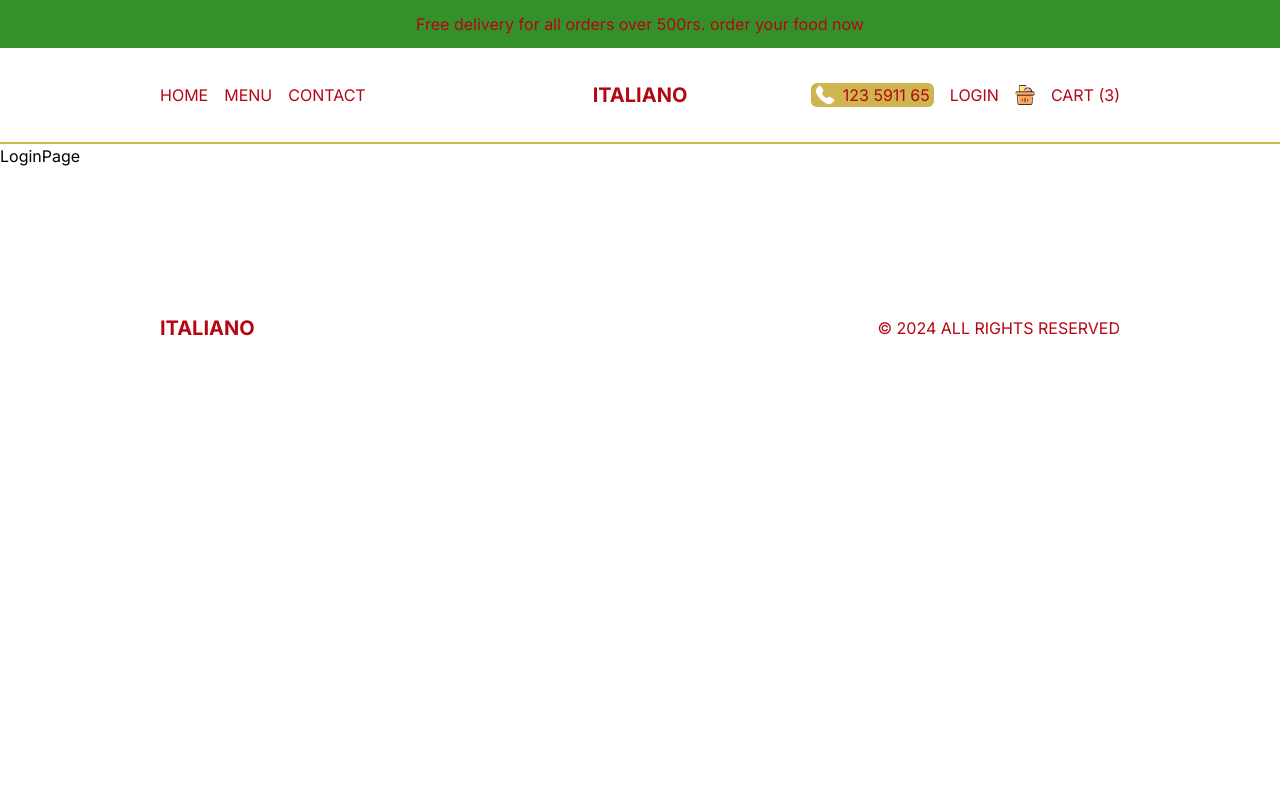
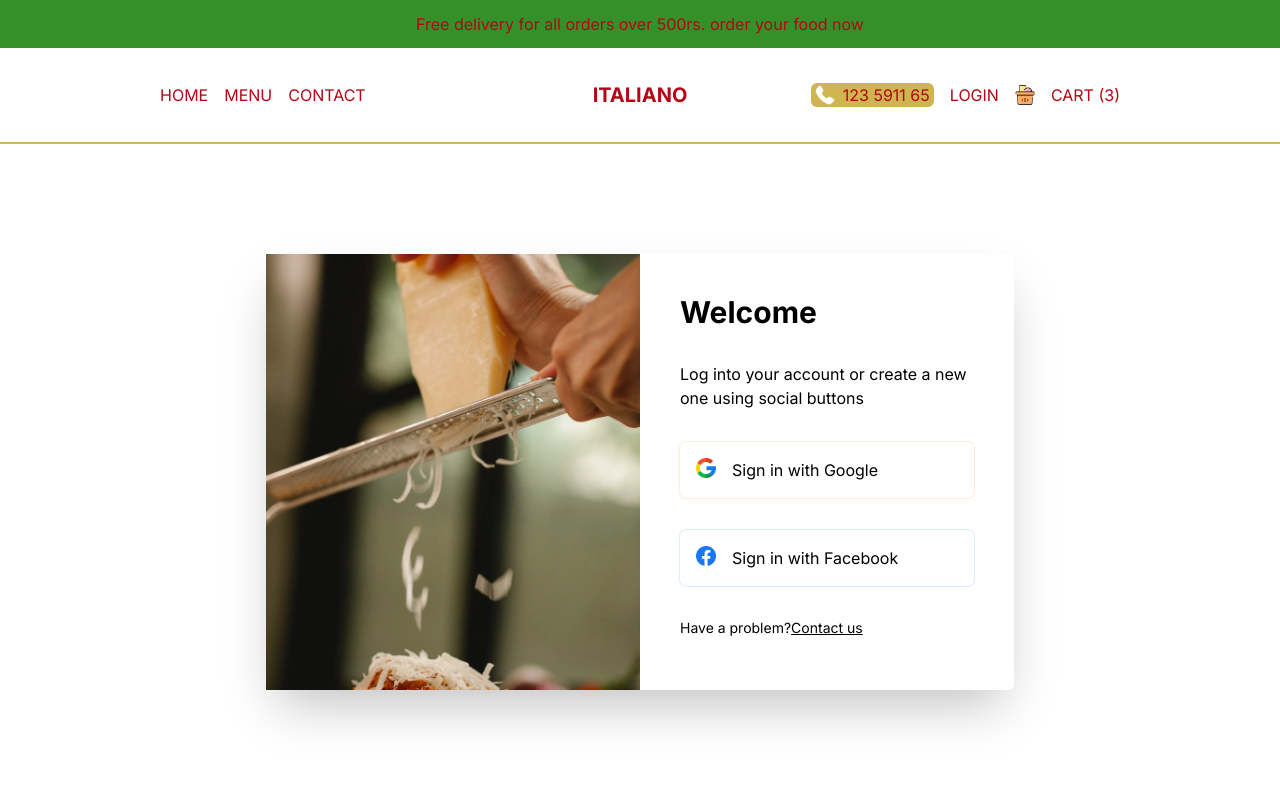
Before and after one commit to ASK-Baloch/Italiano, a Next.js app: page /login in a window 1280 px wide. Shown: the top 800 px of the page. Built offline with nearby package versions, Linux system fonts and the light colour scheme.

Commit message:
cart and login page completed

```diff
--- a/src/app/cart/page.tsx
+++ b/src/app/cart/page.tsx
@@ -38,7 +38,7 @@ const CartPage = () => {
         </div>
       </div>
       {/* PAYMENT CONTAINER */}
-      <div className="h-1/2 p-4 bg-fuchsia-50 flex flex-col gap-4 justify-center lg:h-full lg:w-1/3 2xl:w-1/2 lg:px-20 xl:px-40 2xl:text-xl 2xl:gap-6">
+      <div className="h-1/2 p-4 bg-fuchsia-50 flex flex-col gap-4 justify-center lg:h-full lg:w-1/3 2xl:w-1/2 lg:px-20 2xl:px-40 2xl:text-xl 2xl:gap-6">
         <div className="flex justify-between">
           <span className="">Subtotal (3 items)</span>
           <span className="">$81.70</span>
@@ -56,7 +56,7 @@ const CartPage = () => {
           <span className="">TOTAL(INCL.VAT)</span>
           <span className="text-[#2F3234] font-bold">$81.70</span>
         </div>
-        <button className="bg-[#B40614] text-[#CFB54F] font-bold p-2 rounded-md uppercase w-1/2 self-end">
+        <button className="bg-[#B40614] text-[#CFB54F] font-bold p-2 rounded-md uppercase w-1/2 self-end px-14 justify-center flex">
           Checkout
         </button>
       </div>
--- a/src/app/login/page.tsx
+++ b/src/app/login/page.tsx
@@ -1,9 +1,33 @@
-import React from 'react'
+import Image from "next/image";
+import Link from "next/link";
+import React from "react";
 
 const LoginPage = () => {
   return (
-    <div>LoginPage</div>
-  )
-}
+    <div className="p-4 h-[calc(100vh-6rem)] md:h-[calc(100vh-9rem)] flex items-center justify-center">
+      {/* BOX  */}
+      <div className="h-full shadow-2xl rounded-md flex flex-col md:flex-row md:h-[70%] md:w-full lg:w-[60%] 2xl:w-1/2">
+        {/* IMage container */}
+        <div className="relative h-1/3 w-full md:h-full md:w-1/2">
+          <Image  src='/loginBg.png' alt="" fill className="object-cover"/>
+        </div>
+        {/* Form container */}
+        <div className="p-10 flex flex-col gap-8 md:w-1/2">
+          <h1 className="font-bold text-xl xl:text-3xl">Welcome</h1>
+          <p>Log into your account or create a new one using social buttons</p>
+          <button className="flex gap-4 p-4 ring-1 ring-orange-100  rounded-md">
+            <Image src="/google.png" alt="" width={20} height={20} className="object-contain"/>
+            <span>Sign in with Google</span>
+          </button>
+          <button className="flex gap-4 p-4 ring-1 ring-blue-100 rounded-md">
+            <Image src="/facebook.png" alt="" width={20} height={20} className="object-contain"/>
+            <span>Sign in with Facebook</span>
+          </button>
+          <p className="text-sm ">Have a problem?<Link href='/' className="underline">Contact us</Link></p>
+        </div>
+      </div>
+    </div>
+  );
+};
 
-export default LoginPage
+export default LoginPage;
```
